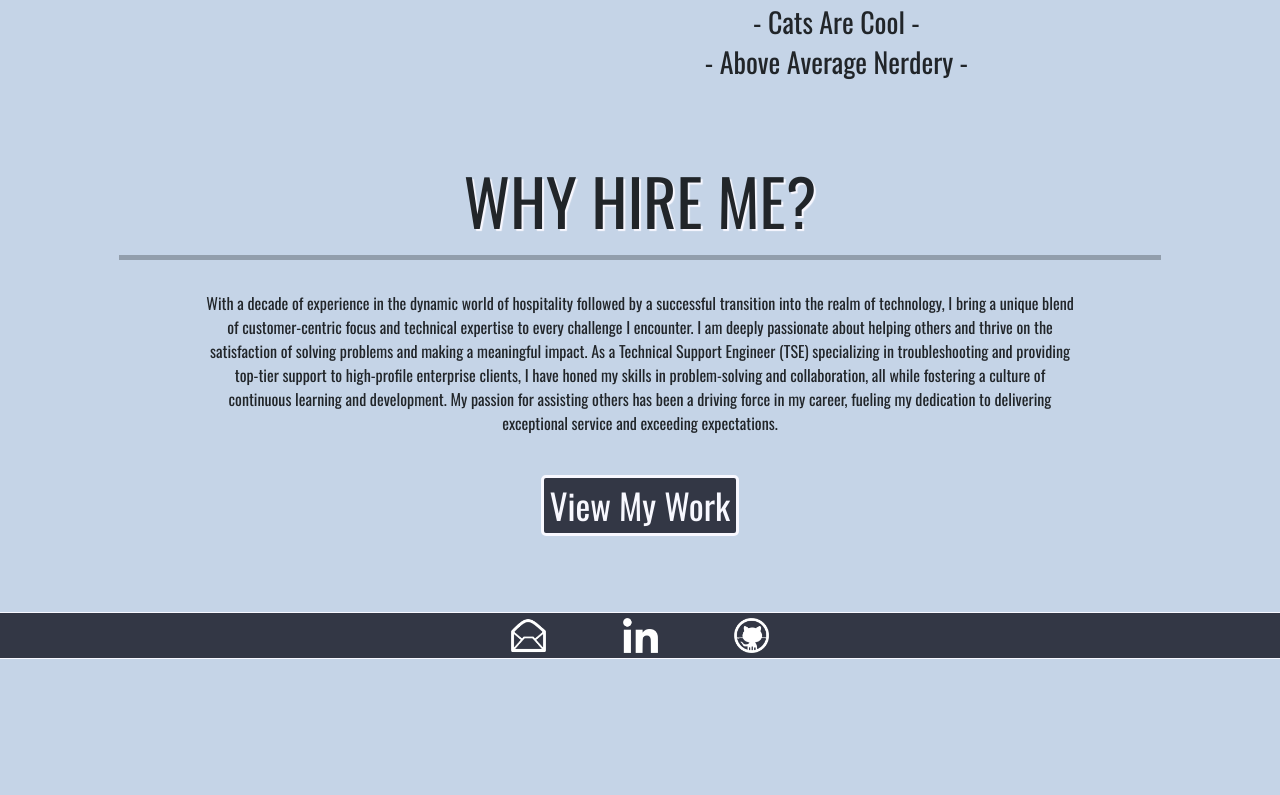
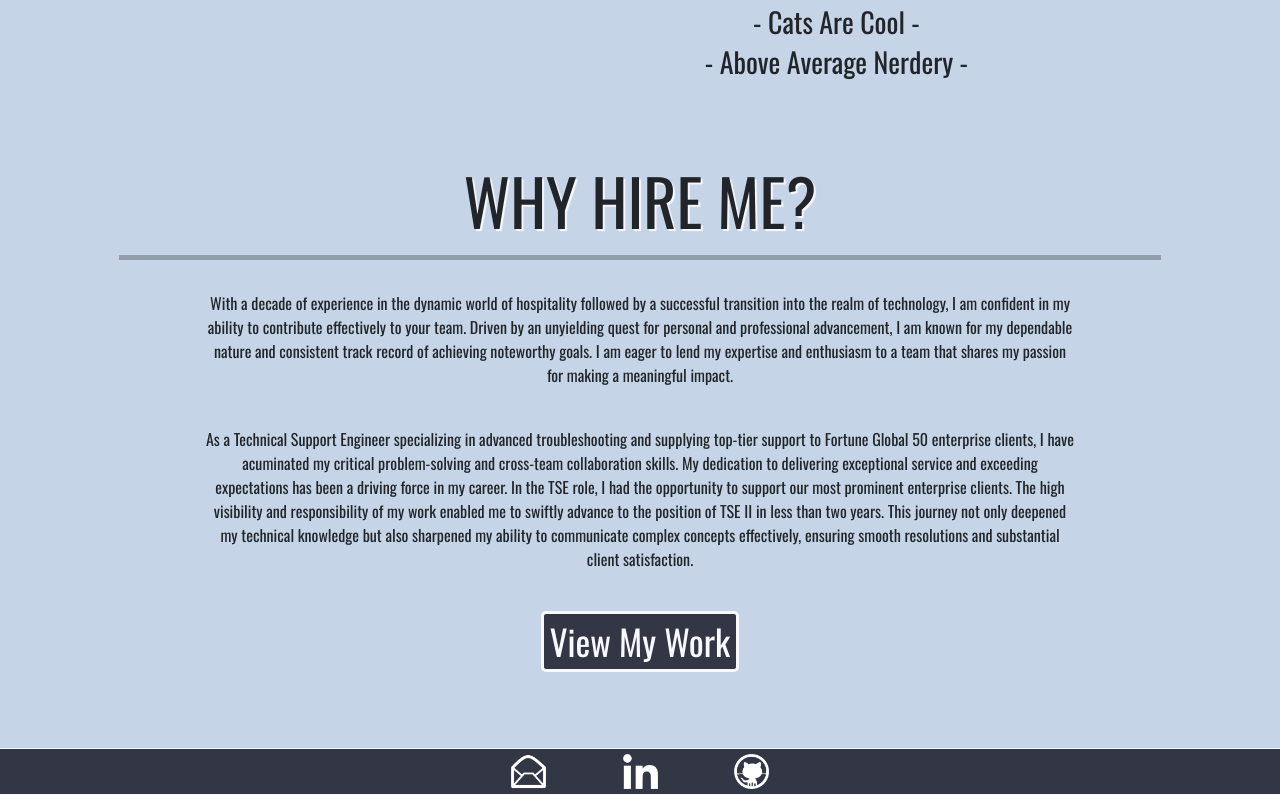
Before and after one commit to thewrightbrandon/Brandon_Wright_Portfolio, a React (Create React App) app: page /About in a window 1280 px wide. Shown: the part 632-1427 px from the top of the page. Before the commit the page ends 1291 px from the top, so only its background shows below. Built offline with nearby package versions, Linux system fonts and the light colour scheme.

Commit message:
update about component

```diff
--- a/src/components/About.js
+++ b/src/components/About.js
@@ -26,7 +26,9 @@ class About extends React.Component {
         <h1 className="brandH1">WHY HIRE ME?</h1>
         <hr className="divider my-6" />
         <div className="brandDiv">
-          <p className="col-10">With a decade of experience in the dynamic world of hospitality followed by a successful transition into the realm of technology, I bring a unique blend of customer-centric focus and technical expertise to every challenge I encounter. I am deeply passionate about helping others and thrive on the satisfaction of solving problems and making a meaningful impact. As a Technical Support Engineer (TSE) specializing in troubleshooting and providing top-tier support to high-profile enterprise clients, I have honed my skills in problem-solving and collaboration, all while fostering a culture of continuous learning and development. My passion for assisting others has been a driving force in my career, fueling my dedication to delivering exceptional service and exceeding expectations.</p>
+          <p className="col-10">With a decade of experience in the dynamic world of hospitality followed by a successful transition into the realm of technology, I am confident in my ability to contribute effectively to your team. Driven by an unyielding quest for personal and professional advancement, I am known for my dependable nature and consistent track record of achieving noteworthy goals. I am eager to lend my expertise and enthusiasm to a team that shares my passion for making a meaningful impact.</p>
+          <br />
+          <p className="col-10">As a Technical Support Engineer specializing in advanced troubleshooting and supplying top-tier support to Fortune Global 50 enterprise clients, I have acuminated my critical problem-solving and cross-team collaboration skills. My dedication to delivering exceptional service and exceeding expectations has been a driving force in my career. In the TSE role, I had the opportunity to support our most prominent enterprise clients. The high visibility and responsibility of my work enabled me to swiftly advance to the position of TSE II in less than two years. This journey not only deepened my technical knowledge but also sharpened my ability to communicate complex concepts effectively, ensuring smooth resolutions and substantial client satisfaction.</p>
           <a href="/Portfolio">
             <button className="toPortfolioButton">View My Work</button>
           </a>
```
